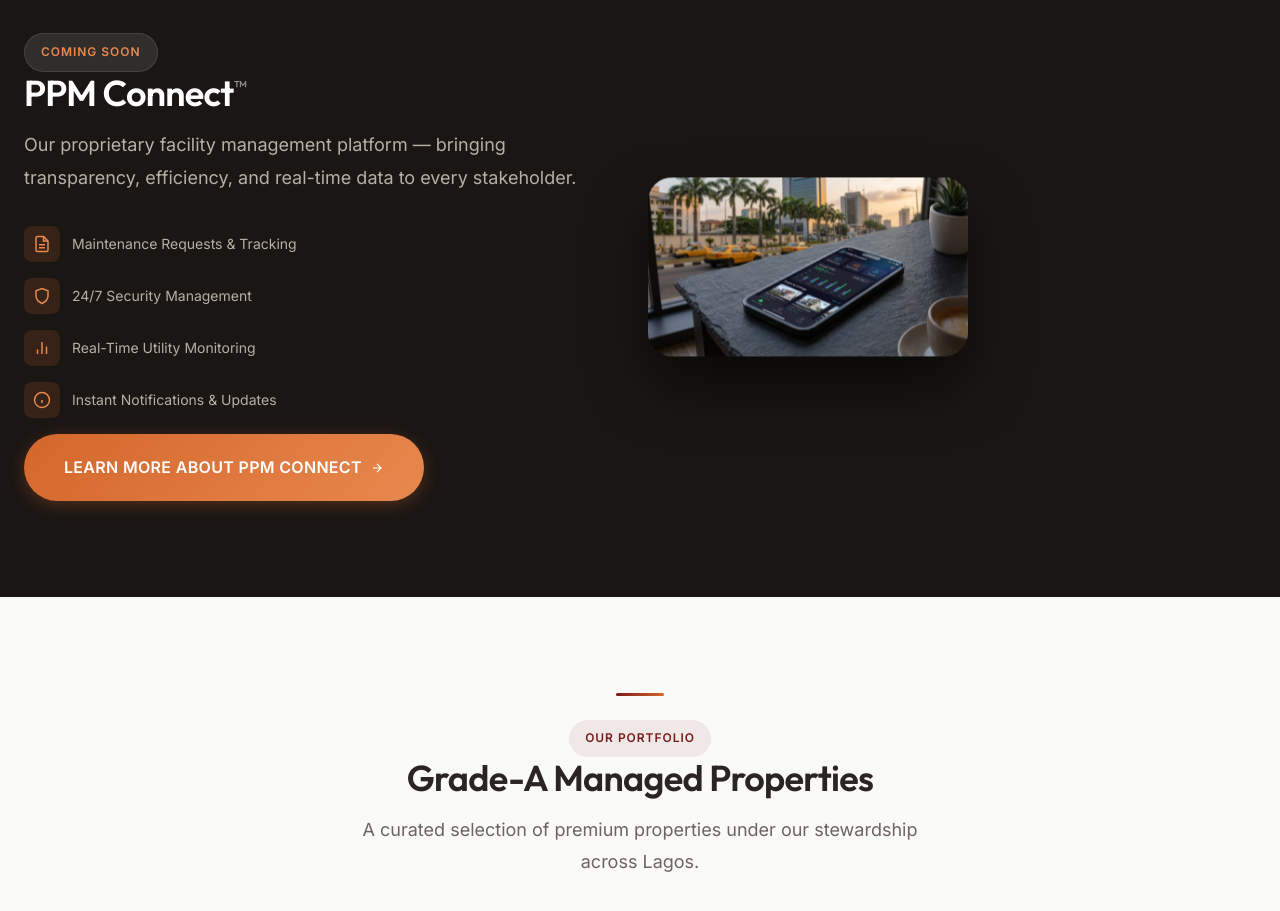
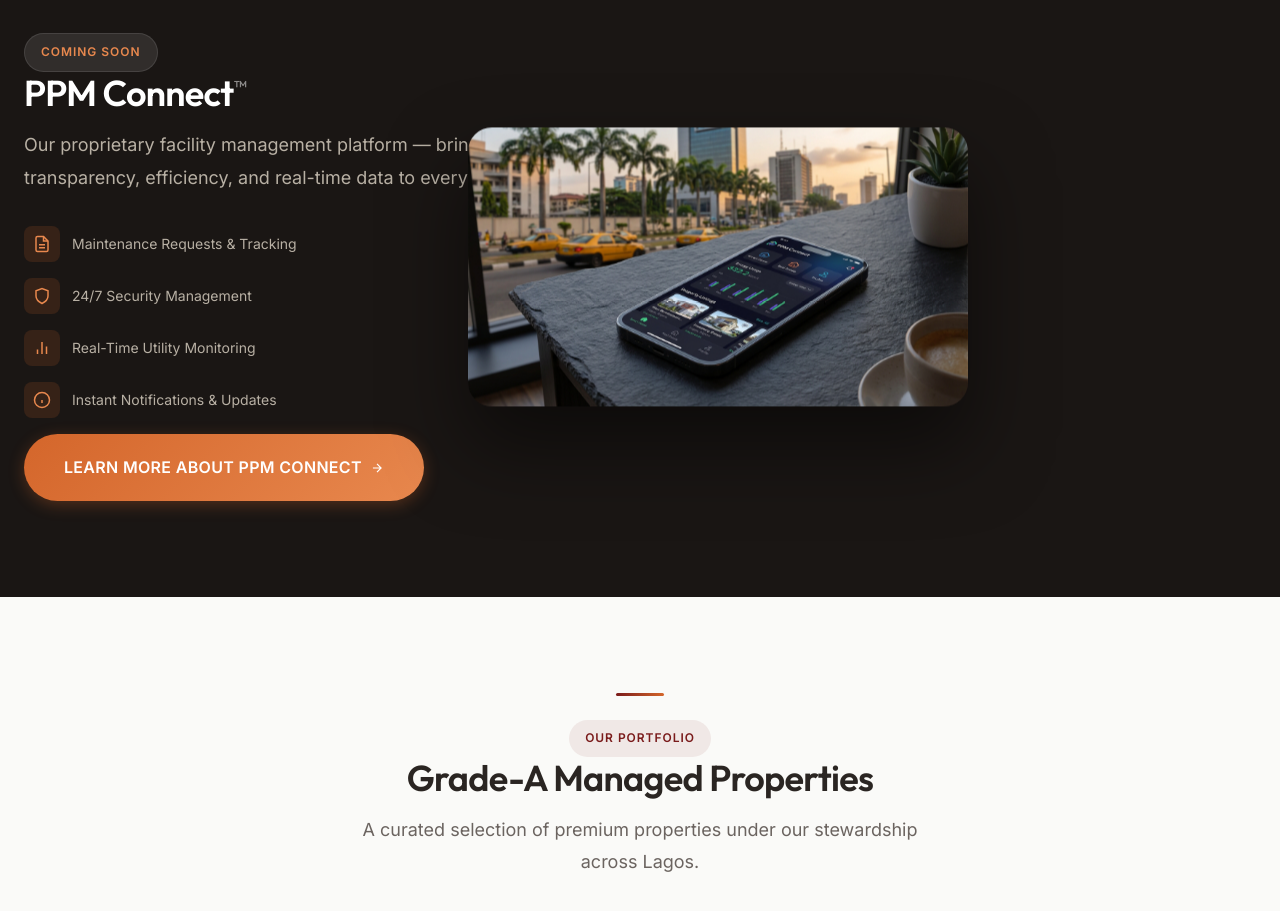
Before and after one commit to davidogundepo/pacific-hospitality-website, a Next.js app: page / in a window 1280 px wide. Shown: the part 2520-3431 px from the top of the page. Built offline with nearby package versions, Linux system fonts and the light colour scheme.

Commit message:
style: increase size of ppm connect teaser image

```diff
--- a/src/app/page.module.css
+++ b/src/app/page.module.css
@@ -412,12 +412,12 @@
 
 .ppmTeaserImg {
   width: 100%;
-  max-width: 320px;
+  max-width: 500px; /* Increased from 320px */
   height: auto;
   border-radius: var(--radius-xl);
-  box-shadow: 0 30px 60px rgba(0, 0, 0, 0.6);
+  box-shadow: 0 40px 80px rgba(0, 0, 0, 0.5); /* Deepened shadow */
   animation: float 6s ease-in-out infinite;
-  object-fit: contain;
+  object-fit: cover; /* Changed from contain for better area filling */
 }
 
 .ppmCardStatusGreen {
```
